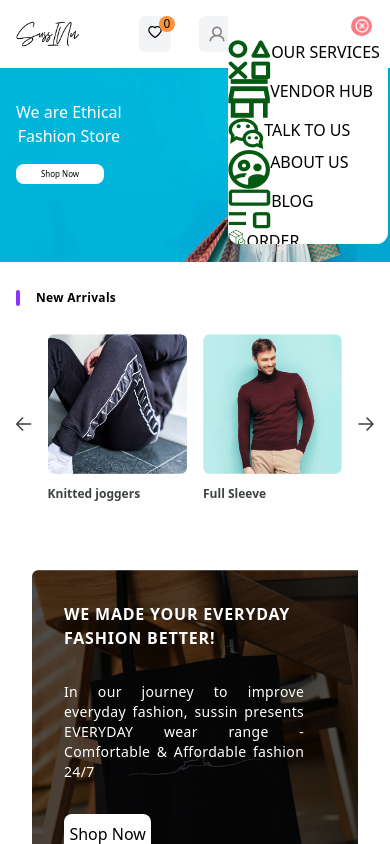
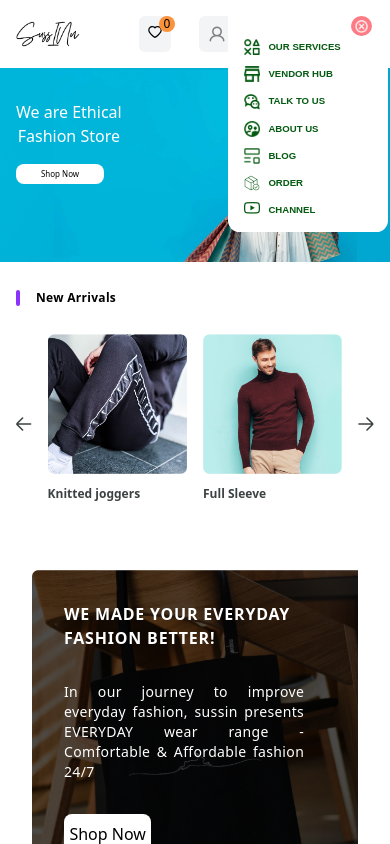
Before and after one commit to m-yunus/suss_ecommerce, a React (Create React App) app: page / in a window 390 px wide. Both pictures are taken after a click on the button 366 px from the left and 34 px from the top of the page. Shown: the top 844 px of the page. Built offline with nearby package versions, Linux system fonts and the light colour scheme.

Commit message:
sidebar in navbar completed

```diff
--- a/src/assets/css/Sidebar/Sidebar.css
+++ b/src/assets/css/Sidebar/Sidebar.css
@@ -1,8 +1,8 @@
 
 .sidebar {
   position: absolute;
-  width: 23rem;
-  height: 35rem;
+  width: 20rem;
+  height: 28rem;
   background-color: #fff;
   margin-right: 2rem;
   border-radius: 1.625rem;
@@ -41,28 +41,42 @@
 
   animation-name: slideSidebarClose;
 }
+.sidebar .list img{
+  width: 2rem;
+  height: 2rem;
+}
 .order-img,
 .channel-img {
   width: 3rem;
+
 }
-/* li {
+.sidebar ul li{
+
   display: flex;
-  margin-top: 1rem;
-  padding-left: 2.5rem;
-  gap: 2rem;
-  margin-top: 1.2rem;
+  align-items: center;
+  padding: 5px 0;
+  margin-top: 0.5rem;
+  width: 100%;
+ padding-left: 20px;
+ gap: 1rem;
+
+
 }
-li h1 {
+.sidebar ul li:hover{
+  background-color:rgb(230, 227, 227) ;
+}
+
+.sidebar li h1 {
   color: #045a11;
   font-family: "Readex Pro", sans-serif;
-  font-size: 1.8rem;
-  font-weight: 400;
+  font-size: 1rem;
+  font-weight: 600;
 }
-ul {
+.sidebar ul {
   display: flex;
   flex-direction: column;
   justify-content: center;
-} */
+}
 .close {
   position: absolute;
   right: 0;
@@ -79,7 +93,7 @@ ul {
   cursor: pointer;
 }
 .list {
-  padding-top: 5rem;
+  padding-top: 2rem;
 }
 .overflow-hidden {
   overflow: hidden;
@@ -87,8 +101,8 @@ ul {
 @media (max-width: 768px) {
   .sidebar {
     position: absolute;
-    width: 20rem;
-    height: 28rem;
+    width: 15rem;
+    height: 20rem;
     border-radius: 0.71588rem;
     background-color: #fff;
     transition: right 0.3s ease-in-out;
@@ -96,21 +110,28 @@ ul {
     z-index: 1000;
     margin-right: 1rem;
   }
-  /* li img {
-    width: 2.1rem;
-    height: 2rem;
+  .sidebar .list img {
+    width: 1.5rem;
+    height: 1.5rem;
   }
   .close-img{
-    width: 1.5rem;
+    width: 1.2rem;
   }
-  li h1 {
-    font-size: 1.4rem;
-  } */
-  /* li {
-    padding-left: 2rem;
-    margin-top: 1.4rem;
-    gap: 1rem;
-  } */
+  .sidebar .list h1 {
+    font-size: 0.8rem;
+  }
+  .sidebar ul li {
+
+
+
+
+
+  padding: 4px 0;
+  margin-top: 0.4rem;
+
+ padding-left: 15px;
+ gap: 1rem;
+  }
   .close {
     top: 0;
     width: 2rem;
@@ -129,8 +150,8 @@ ul {
 @media (max-width: 426px) {
   .sidebar {
     position: absolute;
-    width: 10.01844rem;
-    height: 15.22619rem;
+    width: 10rem;
+    height: 14.5rem;
     border-radius: 0.71588rem;
     background-color: #fff;
     transition: right 0.3s ease-in-out;
@@ -139,21 +160,21 @@ ul {
     margin-right: 0.1rem;
   }
   .close-img{
-    width: 0.9rem;
+    width: 0.8rem;
   }
 
-  /* li img {
-    width: 1.14231rem;
-    height: 1.06381rem;
+  .sidebar .list img {
+    width: 1rem;
+    height: 1rem;
   }
-  li h1 {
-    font-size: 0.78113rem;
+ .sidebar .list h1 {
+    font-size: 0.6rem;
   }
-  li {
+  .sidebar .list li {
     padding-left: 1rem;
-    margin-top: 0.5rem;
+    margin-top: 0.2rem;
     gap: 0.5rem;
-  } */
+  }
   .close {
     top: 0;
     width: 1.32163rem;
@@ -161,7 +182,7 @@ ul {
     margin: 1rem;
   }
   .list {
-    padding-top: 2.5rem;
+    padding-top: 2rem;
   }
   .order-img,
   .channel-img {
@@ -172,6 +193,6 @@ ul {
 }
 @media (min-width: 2560px) {
 .sidebar{
-  margin-right: 42rem;
+  margin-right: 1rem;
 }
 }
--- a/src/layout/Sidebar.jsx
+++ b/src/layout/Sidebar.jsx
@@ -13,31 +13,31 @@ const Sidebar = ({ isOpen, onClose }) => {
 
   return (
     <>
-      <div className={`sidebar ${isOpen ? "open" : "closed"}`}>
+      <div className={`sidebar ${isOpen ? "open" : "closed"} `}>
         <div className="close" onClick={onClose}>
           <img className="close-img" src={close} alt="" />
         </div>
-        <div className="list">
-          <ul>
-            <li className="flex flex-row">
+        <div className="list ">
+          <ul className="mx-auto">
+            <li className="flex flex-row mx-auto">
               <img src={services} alt="" /> <h1>OUR SERVICES</h1>
             </li>
-            <li  className="flex flex-row">
+            <li className="flex flex-row mx-auto">
               <img src={hub} alt="" /> <h1>VENDOR HUB</h1>
             </li>
-            <li  className="flex flex-row">
+            <li className="flex flex-row mx-auto">
               <img src={talk} alt="" /> <h1>TALK TO US</h1>
             </li>
-            <li  className="flex flex-row">
+            <li className="flex flex-row mx-auto">
               <img src={about} alt="" /> <h1>ABOUT US</h1>
             </li>
-            <li  className="flex flex-row">
+            <li className="flex flex-row mx-auto">
               <img src={blog} alt="" /> <h1>BLOG</h1>
             </li>
-            <li  className="flex flex-row">
+            <li className="flex flex-row mx-auto">
               <img className="order-img" src={order} alt="" /> <h1>ORDER</h1>
             </li>
-            <li  className="flex flex-row">
+            <li className="flex flex-row mx-auto">
               <img className="channel-img" src={channel} alt="" />
               <h1>CHANNEL</h1>
             </li>
```
